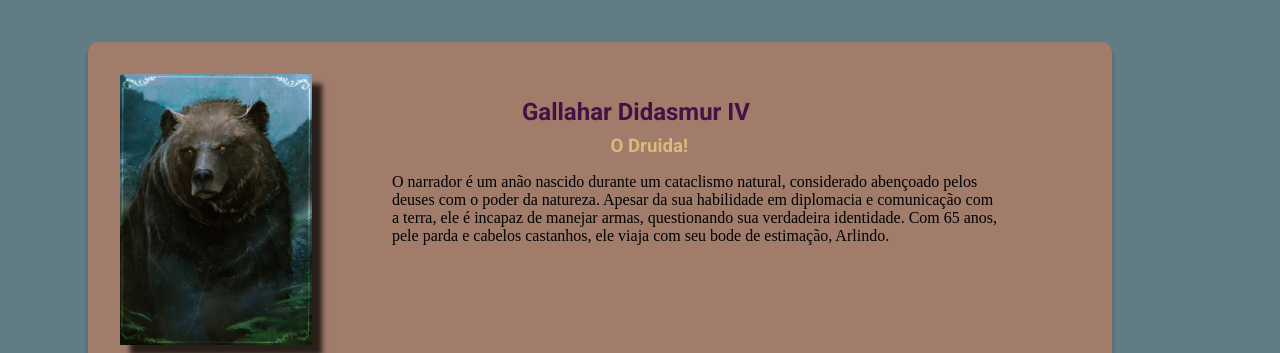
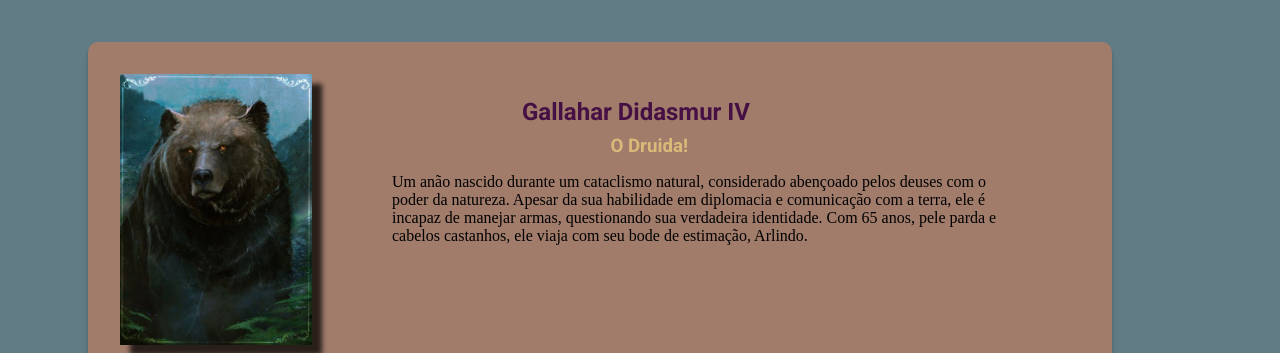
Before and after one commit to SirTrimor/Expanding-Cards, a plain HTML site: page index.html in a window 1280 px wide. Shown: the part 555-908 px from the top of the page. Drawn offline with Linux system fonts and the light colour scheme; a web font is replaced by a local one.

Commit message:
Update index.html

```diff
--- a/index.html
+++ b/index.html
@@ -37,7 +37,7 @@
         <div class="heroi__urso">
         <h2 class="heroi__urso_nome">Gallahar Didasmur IV</h2>
         <h3 class="heroi__urso_titulo">O Druida!</h3>
-        <p class="heroi__urso_texto">O narrador é um anão nascido durante um cataclismo natural, considerado abençoado pelos deuses com o poder da natureza. Apesar da sua habilidade em diplomacia e comunicação com a terra, ele é incapaz de manejar armas, questionando sua verdadeira identidade. Com 65 anos, pele parda e cabelos castanhos, ele viaja com seu bode de estimação, Arlindo.</p>
+        <p class="heroi__urso_texto">Um anão nascido durante um cataclismo natural, considerado abençoado pelos deuses com o poder da natureza. Apesar da sua habilidade em diplomacia e comunicação com a terra, ele é incapaz de manejar armas, questionando sua verdadeira identidade. Com 65 anos, pele parda e cabelos castanhos, ele viaja com seu bode de estimação, Arlindo.</p>
     </div>
     </section>
         <div class="teste">
```
